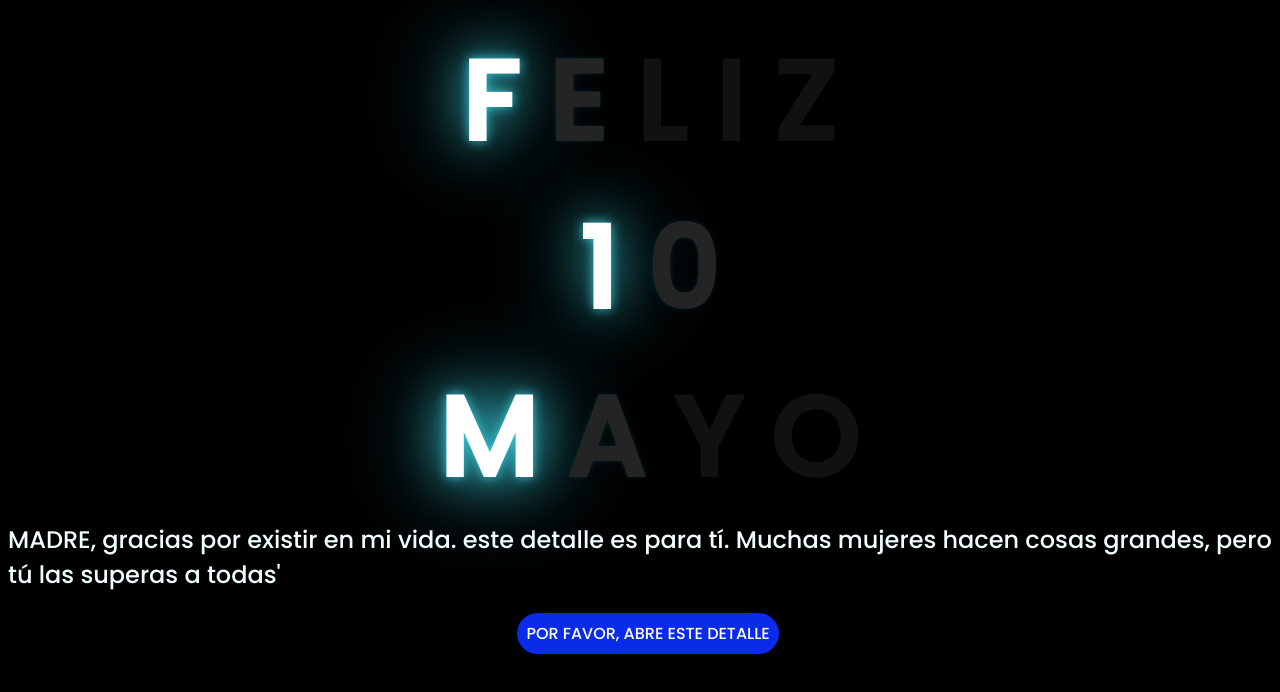
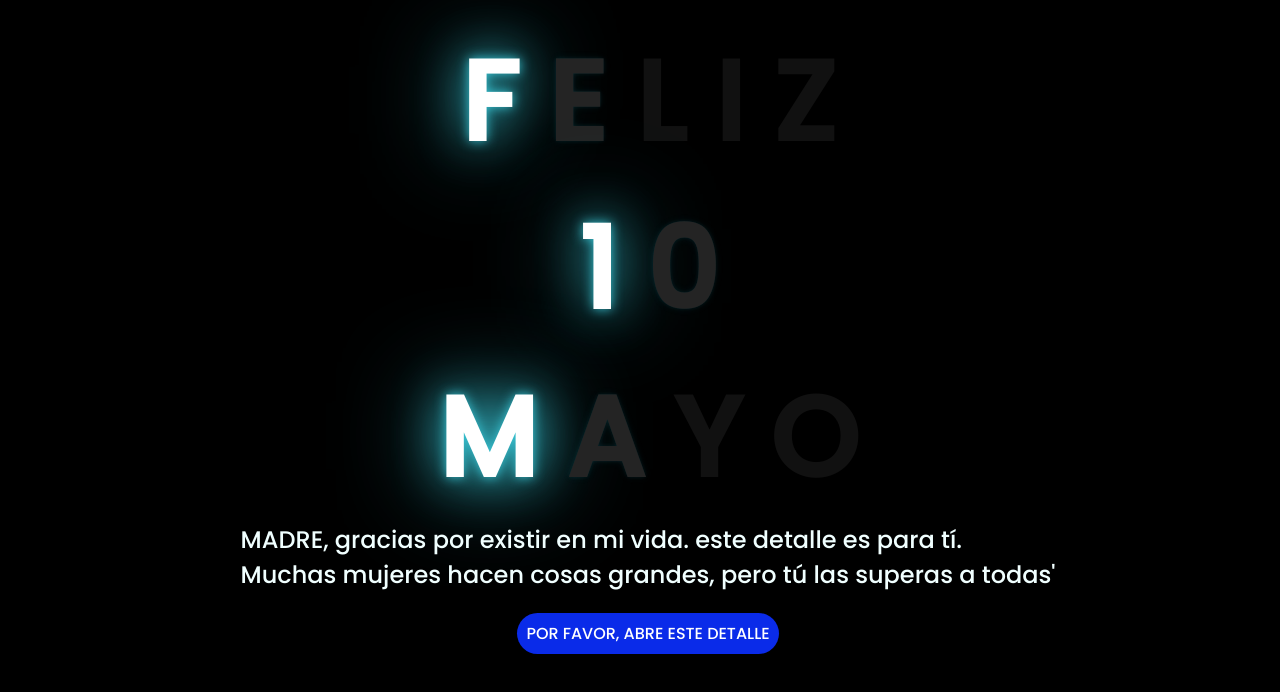
Before and after one commit to fpolancoh/10M25, a plain HTML site: page index.html in a window 1280 px wide. Drawn offline with Linux system fonts and the light colour scheme.

Commit message:
Update index.html
refactor2

```diff
--- a/index.html
+++ b/index.html
@@ -29,7 +29,7 @@
         <span>O</span>
     </div>
     <div class="description">
-        <span>MADRE, gracias por existir en mi vida. este detalle es para tí.</span>
+        <span>MADRE, gracias por existir en mi vida. este detalle es para tí.</span> <br>
         <span>Muchas mujeres hacen cosas grandes, pero tú las superas a todas'</span>
     </div>
     <div class="button">
```
